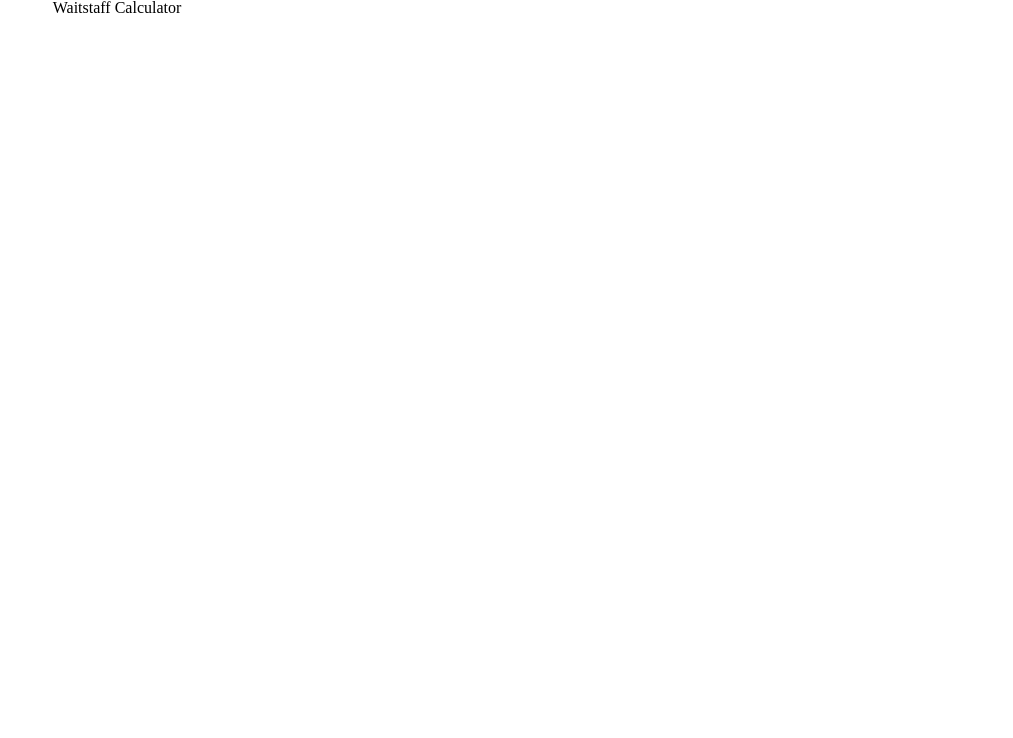
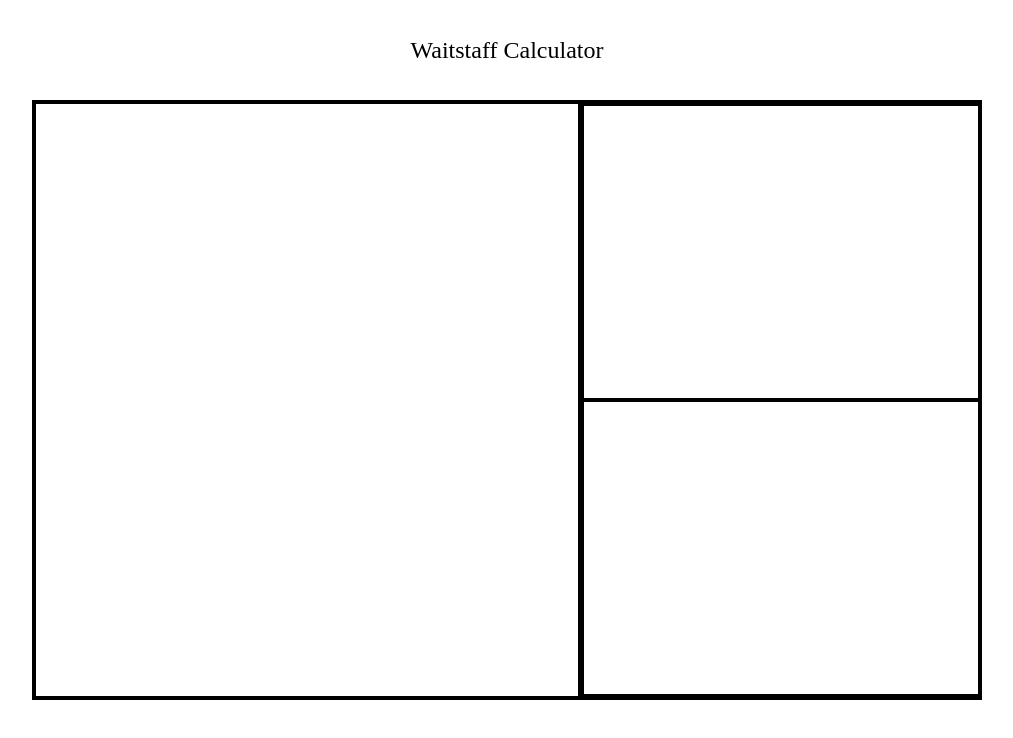
Before and after one commit to thinkful-ei-heron/WaitstaffCalculator-Larry, a plain HTML site: page index.html in a window 1280 px wide. Shown: the whole page, without its empty margins (133-1146 px from the left). Drawn offline with nearby package versions, Linux system fonts and the light colour scheme.

Commit message:
Basic HTML CSS skeleton

```diff
--- a/index.html
+++ b/index.html
@@ -4,7 +4,7 @@
     <meta charset="utf-8">
     <meta name="viewport" content="width=device-width, initial-scale=1">
     <meta name="description" content="WaitStaff Calculator">
-    <title>Quiz App</title>
+    <title>Waitstaff Calculator</title>
     <link rel="shortcut icon" href="#">
     <link href="./styles/reset.css" rel="stylesheet" type="text/css" />
     <link href="./styles/styles.css" rel="stylesheet" type="text/css" />
@@ -16,7 +16,17 @@
     </header>
 
     <main role="main" class="mainWindow" aria-live="assertive">
+        <div class = "leftPanel">
 
+        </div>
+        <div class = "rightPanel">
+          <div class = "rightUpper">
+
+          </div>
+          <div class = "rightLower">
+
+          </div>
+        </div>
     </main>
     <script src="https://ajax.googleapis.com/ajax/libs/jquery/3.3.1/jquery.min.js"></script>
     <script src="./jscript/main.js"></script>
--- a/styles/styles.css
+++ b/styles/styles.css
@@ -5,18 +5,62 @@
   font-size: 0;
 }
 
+body {
+  display: flex;
+  flex-direction: column;
+  align-items: center;
+}
+
 .mainHeader {
-  text-align: center;
   width: 250px;
   height: 100px;
+  padding: 38px 0;
+  text-align: center;
+}
+
+h1 {
+  font-size: 24px;
+}
+
+body {
+  display: flex;
+
 }
 
 .mainWindow {
   display: flex;
+  flex-direction: row;
+  justify-content: center;
+  width: 275px;
+  height: 600px;
+  border-color: black;
+  border-style: solid;
+  border-width: 2px;
+}
+
+.leftPanel {
+  width: 150px;
+  border-color: black;
+  border-style: solid;
+  border-width: 2px;
+}
+
+.rightPanel {
+  display: flex;
   flex-direction: column;
-  align-items: center;
-  width: 275px;
-  border: 5px;
+  align-content: center;
+  width: 125px;
+  border-color: black;
+  border-style: solid;
+  border-width: 2px;
+}
+
+.rightUpper, .rightLower {
+  width: 125px;
+  height: 300px;
+  border-color: black;
+  border-style: solid;
+  border-width: 2px;
 }
 
 
@@ -29,6 +73,14 @@
   .mainWindow {
     width: 400px;
   }
+
+  .leftPanel {
+    width: 250px;
+  }
+
+  .rightPanel, .rightUpper, .rightLower {
+    width: 150px;
+  }
 }
 
 /***  Minimum viewport 768px iPad portrait  ***/
@@ -38,6 +90,32 @@
   }
 
   .mainWindow {
-    width: 650px;
+    width: 700px;
+  }
+
+  .leftPanel {
+    width: 400px;
+  }
+
+  .rightPanel, .rightUpper, .rightLower {
+    width: 300px;
+  }
+
+/***  Minimum viewport 1024px PC screen  ***/
+@media screen and (min-width: 1024px) {
+  .mainHeader {
+    width: 500px;
+  }
+
+  .mainWindow {
+    width: 950px;
+  }
+
+  .leftPanel {
+    width: 550px;
+  }
+
+  .rightPanel, .rightUpper, .rightLower {
+    width: 400px;
   }
 }
```
